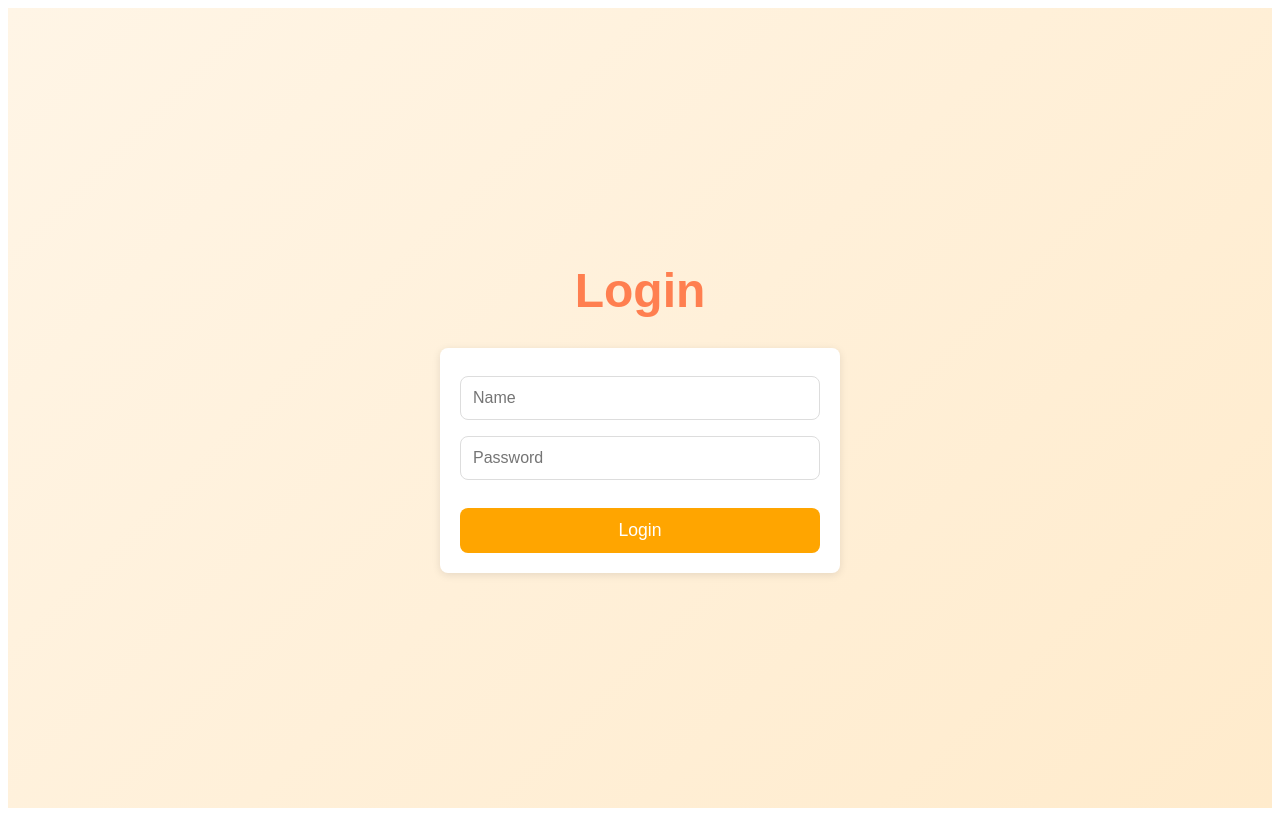
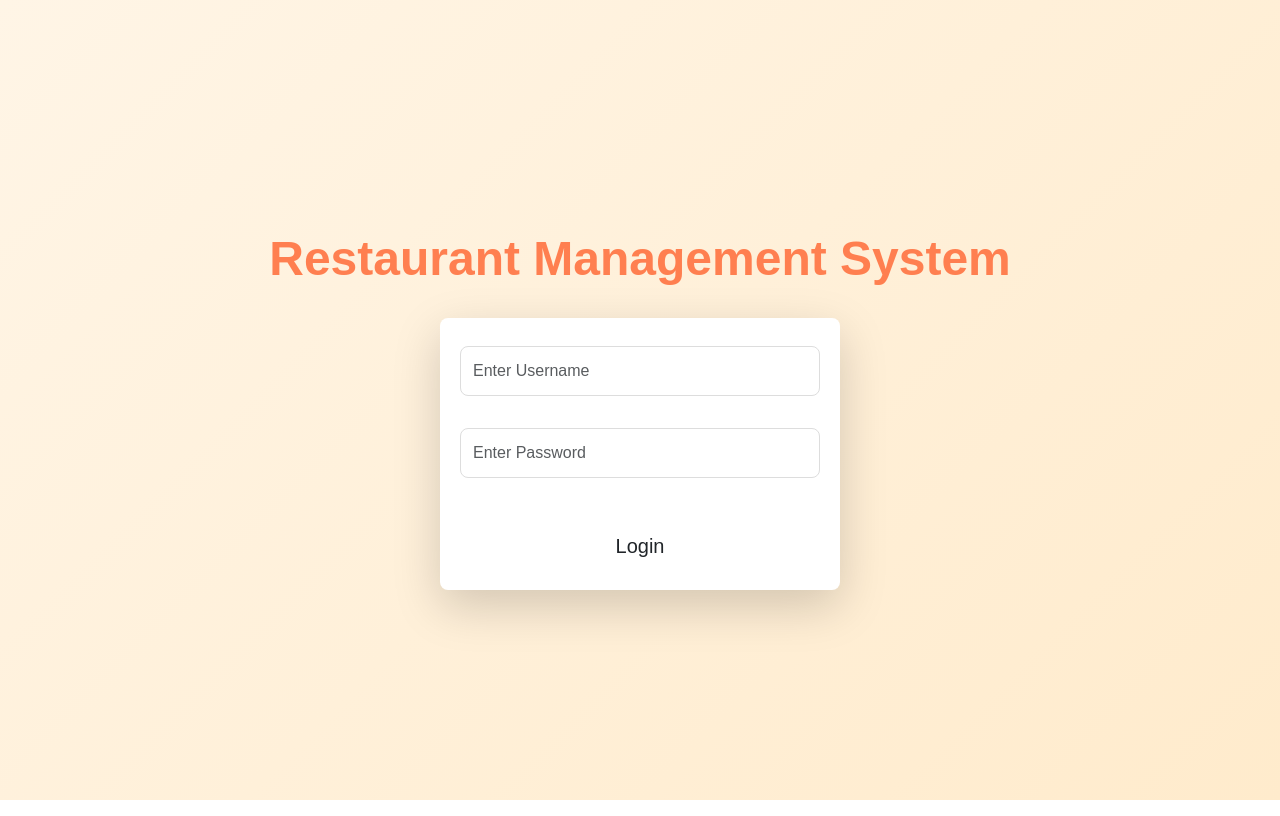
Before and after one commit to KoyyalagaddaVenkataRamaRaju/restaurant-management-system, a React (Vite) app in the folder client/: page / in a window 1280 px wide. Built offline with nearby package versions, Linux system fonts and the light colour scheme.

Commit message:
Update Login.jsx

```diff
--- a/client/src/pages/Login.jsx
+++ b/client/src/pages/Login.jsx
@@ -1,12 +1,14 @@
 import React, { useState } from "react";
 import { useNavigate } from "react-router-dom";
 import axios from "axios";
-import "../styles/Login.css"
+import "bootstrap/dist/css/bootstrap.min.css";
+import "../styles/Login.css";
+
 const API_URL = import.meta.env.VITE_API_URL;
 
 const Login = () => {
   const [formData, setFormData] = useState({ name: "", password: "" });
-  const [error, setError] = useState(""); // To display error messages
+  const [error, setError] = useState("");
   const navigate = useNavigate();
 
   const handleChange = (e) => {
@@ -26,41 +28,56 @@ const Login = () => {
         return;
       }
 
-      // Save token & role
       localStorage.setItem("token", token);
       localStorage.setItem("role", role);
 
-      console.log("Login Successful - Role Set:", localStorage.getItem("role")); // Debugging log
-
-      // Delay navigation to ensure localStorage updates
       setTimeout(() => {
-        if (role === "owner") {
-          navigate("/owner-dashboard");
-        } else if (role === "waiter") {
-          navigate("/home");
-        } else if (role === "cook") {
-          navigate("/orders");
-        } else {
-          setError("Invalid user role.");
-        }
-      }, 100); // 100ms delay for storage update
+        if (role === "owner") navigate("/owner-dashboard");
+        else if (role === "waiter") navigate("/home");
+        else if (role === "cook") navigate("/orders");
+        else setError("Invalid user role.");
+      }, 100);
     } catch (err) {
       console.error("Login Error:", err.response?.data || err);
       setError("Invalid credentials. Please try again.");
     }
   };
 
+  return (
+   <div className="login-container d-flex flex-column justify-content-center align-items-center">
+  <div className="stars"></div>
+  <div className="twinkle"></div>
 
+  <h2 className="login-heading text-center">Restaurant Management System</h2>
+      {/* Login Form */}
+      <form onSubmit={handleSubmit} className="login-form shadow-lg">
+        <div className="mb-3">
+          <input
+            type="text"
+            name="name"
+            placeholder="Enter Username"
+            onChange={handleChange}
+            required
+            className="form-control form-control-lg glow-input"
+          />
+        </div>
+        <div className="mb-3">
+          <input
+            type="password"
+            name="password"
+            placeholder="Enter Password"
+            onChange={handleChange}
+            required
+            className="form-control form-control-lg glow-input"
+          />
+        </div>
+        <button type="submit" className="btn btn-lg w-100 glow-btn">
+          Login
+        </button>
+      </form>
 
-  return (
-    <div className="login-container">
-      <h2>Login</h2>
-      <form onSubmit={handleSubmit}>
-        <input type="text" name="name" placeholder="Name" onChange={handleChange} required />
-        <input type="password" name="password" placeholder="Password" onChange={handleChange} required />
-        <button type="submit">Login</button>
-      </form>
-      {error && <p className="error">{error}</p>}
+      {/* Error Message */}
+      {error && <p className="error mt-3">{error}</p>}
     </div>
   );
 };
```
